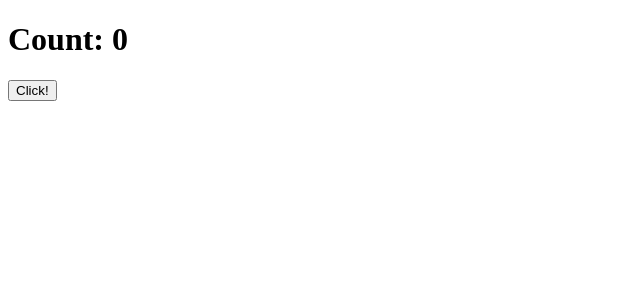
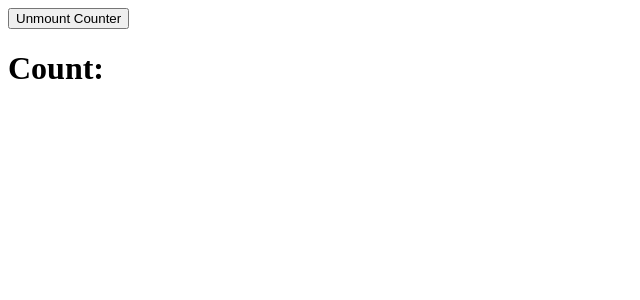
Before and after one commit to AntonioTcs/react_exercises, a React (Create React App) app: page / in a window 1280 px wide. Shown: the top 300 px of the page, without its empty margins (0-640 px from the left). Built offline with nearby package versions, Linux system fonts and the light colour scheme.

Commit message:
Exercise not finished

```diff
--- a/src/App.js
+++ b/src/App.js
@@ -1,32 +1,44 @@
-import { useEffect, useState } from "react";
-
-function changeFunction(number) {
-  console.log(`Counter has changed. Current value is ${number}`);
-}
+import React, { useEffect, useState } from "react";
 
 export function App() {
+  const [view, setView] = useState(true);
+
+  function buttonClickHandle() {
+    setView((view) => !view);
+  }
+
   return (
     <div>
-      <Counter onCounterChange={changeFunction} />
+      <button onClick={buttonClickHandle}>Unmount Counter</button>
+      {view && <Counter />}
     </div>
   );
 }
 
-function Counter({ onCounterChange }) {
-  const [counter, setCounter] = useState(0);
-
-  function clickEventHandler() {
-    setCounter((counter) => counter + 1);
-  }
+function Counter() {
+  const [count, setCount] = useState(0);
 
   useEffect(() => {
-    onCounterChange(counter);
-  }, [counter, onCounterChange]);
+    console.log("Component mounted and interval is going to start");
+    const interval = setInterval(() => {
+      setCount((count) => {
+        count++;
+      });
+    }, 1000);
+
+    return () => {
+      console.log("Clearing interval");
+      clearInterval(interval);
+    };
+  }, []);
+
+  useEffect(() => {
+    console.log("Counter Changed");
+  }, [count]);
 
   return (
     <div>
-      <h1>Count: {counter}</h1>
-      <button onClick={clickEventHandler}>Click!</button>
+      <h1>Count: {count}</h1>
     </div>
   );
 }
```
